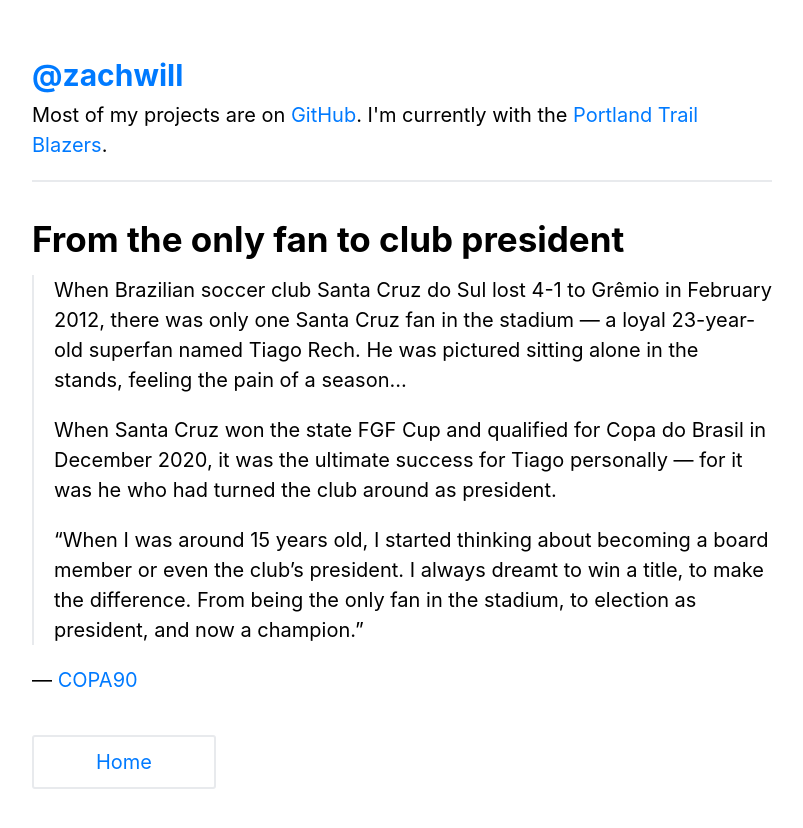
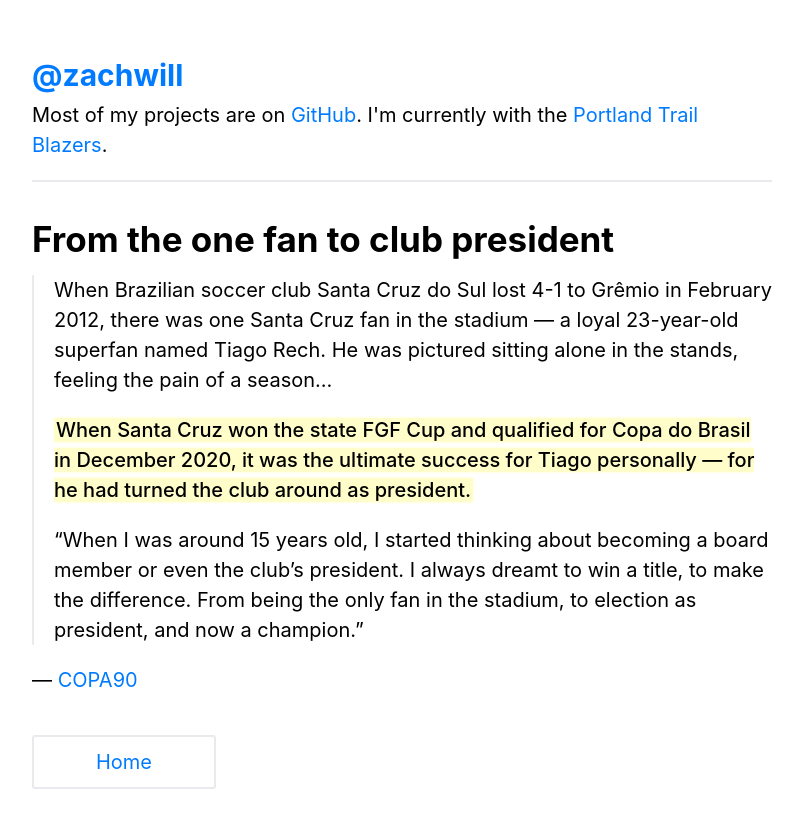
Before and after one commit to zachwill/blog, a Jekyll site: the page built from _posts/2022-03-08-soccer-journey.md, in a window 1280 px wide. Shown: the top 828 px of the page, without its empty margins (238-1041 px from the left). Built offline with Jekyll 4.4.1, drawn with Linux system fonts in a browser that asks for light colours.

Commit message:
Update blog post about soccer president

```diff
--- a/_posts/2022-03-08-soccer-journey.md
+++ b/_posts/2022-03-08-soccer-journey.md
@@ -1,17 +1,17 @@
 ---
 layout    : post
-title     : From the only fan to club president
+title     : From the one fan to club president
 permalink : /soccer-journey/
 ---
 
 > When Brazilian soccer club Santa Cruz do Sul lost 4-1 to Grêmio in February
-> 2012, there was only one Santa Cruz fan in the stadium — a loyal 23-year-old
+> 2012, there was one Santa Cruz fan in the stadium — a loyal 23-year-old
 > superfan named Tiago Rech. He was pictured sitting alone in the stands,
 > feeling the pain of a season...
 >
-> When Santa Cruz won the state FGF Cup and qualified for Copa do Brasil in
-> December 2020, it was the ultimate success for Tiago personally — for it was
-> he who had turned the club around as president.
+> **When Santa Cruz won the state FGF Cup and qualified for Copa do Brasil in
+> December 2020, it was the ultimate success for Tiago personally — for
+> he had turned the club around as president.**
 >
 > "When I was around 15 years old, I started thinking about becoming a board
 > member or even the club's president. I always dreamt to win a title, to make
```
